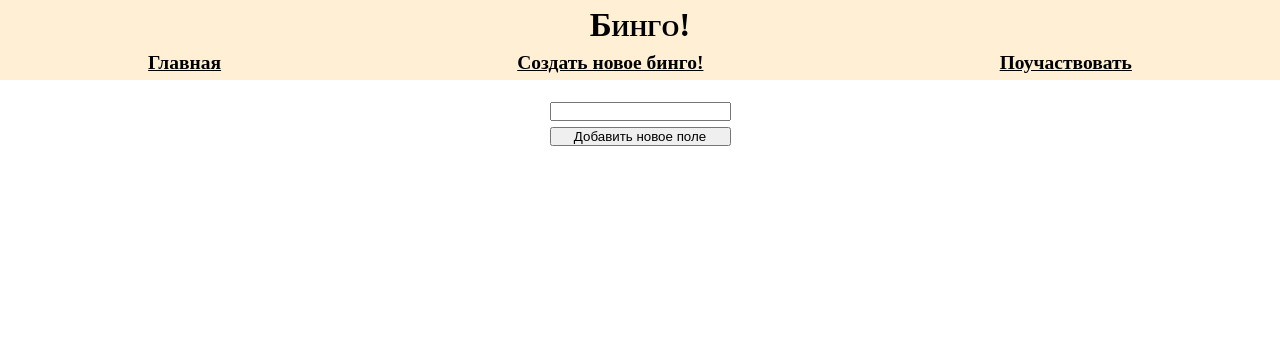
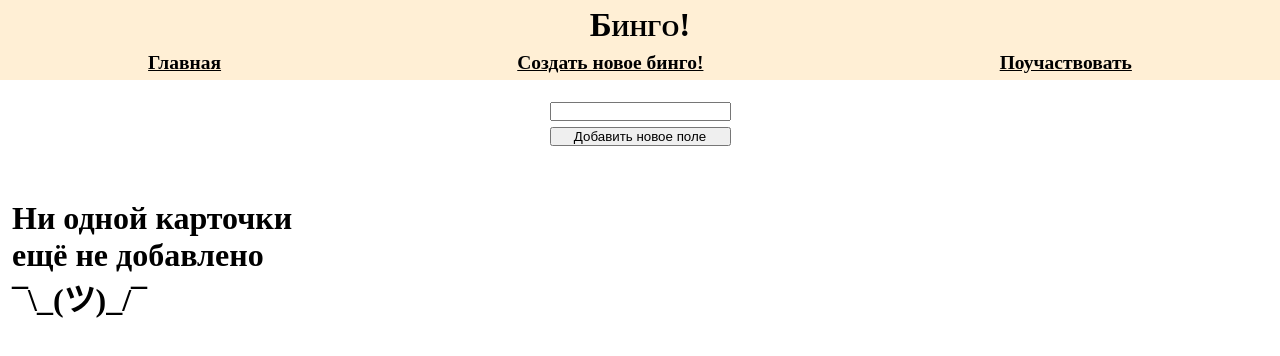
Before and after one commit to yazmeyaa/bingo, a React (Create React App) app: page /create in a window 1280 px wide. Shown: the top 356 px of the page. Built offline with nearby package versions, Linux system fonts and the light colour scheme.

Commit message:
Некоторая игра со стилями

```diff
--- a/src/pages/craeteNewBingo/index.tsx
+++ b/src/pages/craeteNewBingo/index.tsx
@@ -72,7 +72,7 @@ function CreateNewBingo() {
                     <AddNewCardButton type='submit'> Добавить новое поле</AddNewCardButton>
                 </NewCardForm>
                 <CreatedCardsContainer>
-                    {bingos.map((item) => <SingleBingoCard key={item.id} id={item.id} text={item.text} />)}
+                    { bingos.length > 0 ? bingos.map((item) => <SingleBingoCard key={item.id} id={item.id} text={item.text} />) : <h1>Ни одной карточки ещё не добавлено ¯\_(ツ)_/¯</h1>}
                 </CreatedCardsContainer>
             </CardsContext.Provider>
             {bingos.length > 0 && <button onClick={() => { saveBingo() }}>Сохранить бинго!</button>}
--- a/src/pages/craeteNewBingo/styles.tsx
+++ b/src/pages/craeteNewBingo/styles.tsx
@@ -38,25 +38,28 @@ export const AddNewCardButton = styled.button`
 
 export const CreatedCardsContainer = styled.div`
     &{
-        display: flex;
-        flex-wrap: wrap;
-        gap: 4px;
+        width: fit-content;
+        flex: 1 1 auto;
+        display: grid;
+        grid-template-columns: repeat(4, 1fr);
+        grid-template-rows: repeat(1fr);
+        grid-column-gap: 6px;
+        grid-row-gap: 6px;
     }
 `
 
 export const CardContainer = styled.form`
     &{
-        box-sizing: border-box;
         flex: 1 0 33%;
         display: flex;
+        flex-direction: column;
         justify-content: center;
         align-items: center;
         box-sizing: border-box;
         padding: 1rem 5px;
         border: 2px solid black;
         transition: ease-out 0.5sec;
-        flex-direction: column;
-        gap: 12px;
+        aspect-ratio: 1;
     }
     &>span{
         word-wrap: break-word;
```
